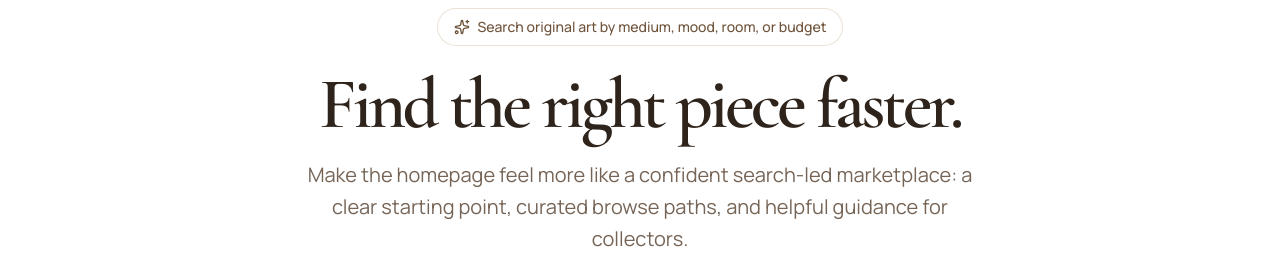
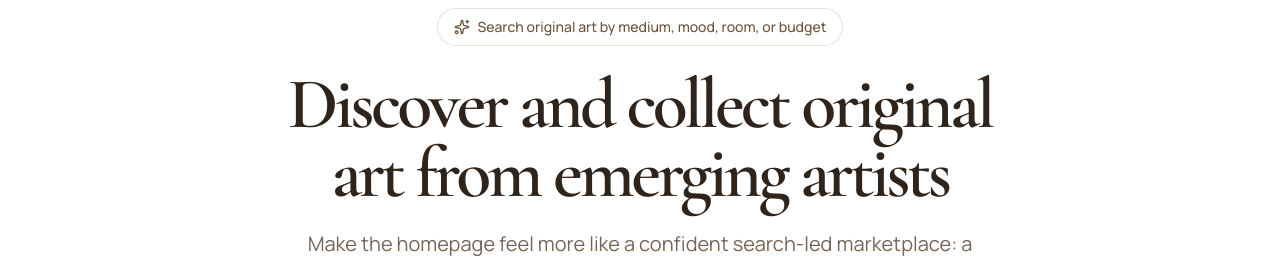
Before and after one commit to tenthyoung/eduthart, a Next.js app in the folder site/: page / in a window 1280 px wide. Shown: the part 136-394 px from the top of the page. Built offline with nearby package versions, Linux system fonts and the light colour scheme; no server answers.

Commit message:
Update home-hero.tsx

```diff
--- a/site/src/components/home/home-hero.tsx
+++ b/site/src/components/home/home-hero.tsx
@@ -50,7 +50,7 @@ export function HomeHero() {
           </div>
 
           <h1 className="mt-6 text-5xl font-semibold leading-[0.96] tracking-[-0.05em] text-foreground sm:text-6xl lg:text-7xl">
-            Find the right piece faster.
+            Discover and collect original art from emerging artists
           </h1>
 
           <p className="mx-auto mt-5 max-w-2xl text-lg leading-8 text-muted-foreground sm:text-xl">
```
